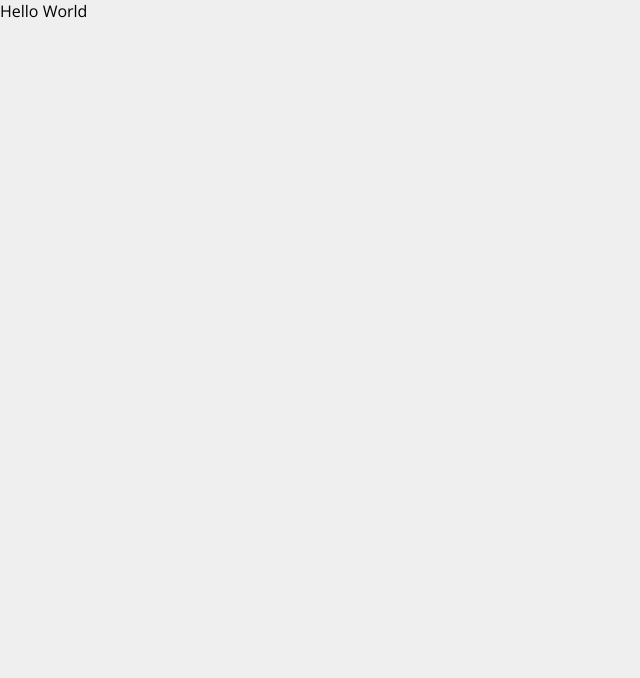
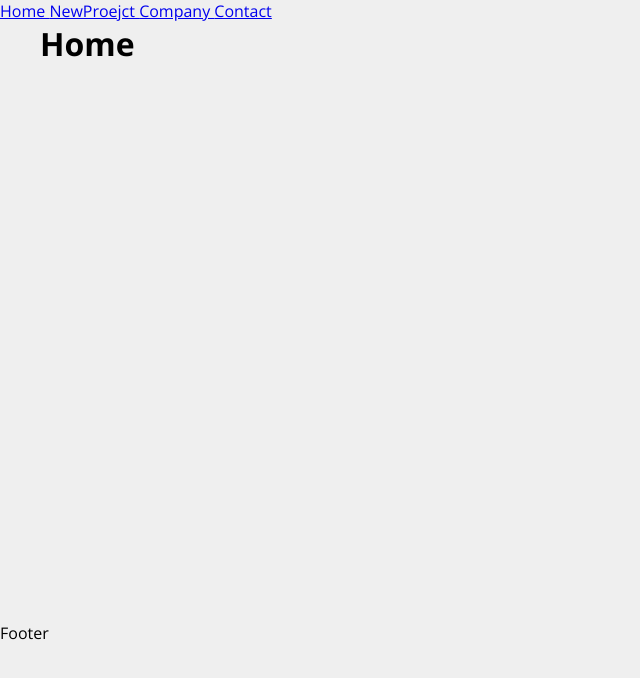
Before and after one commit to RogerXO/project-costs, a React (Create React App) app: page / in a window 1280 px wide. Shown: the top 678 px of the page, without its empty margins (0-640 px from the left). Built offline with nearby package versions, Linux system fonts and the light colour scheme.

Commit message:
project structured

```diff
--- a/src/App.js
+++ b/src/App.js
@@ -1,8 +1,31 @@
+import { BrowserRouter as Router, Routes, Route, Link } from 'react-router-dom'
+import Home from './components/pages/Home';
+import Company from './components/pages/Company';
+import Contact from './components/pages/Contact';
+import NewProject from './components/pages/NewProject';
 
+import Container from './components/layout/Container';
 
 function App() {
   return (
-    <><p>Hello World</p></>
+    <Router>
+      <nav>
+        <Link to="/"> Home </Link>
+        <Link to="/newProject"> NewProejct </Link>
+        <Link to="/company"> Company </Link>
+        <Link to="/contact"> Contact </Link>
+      </nav>
+
+      <Container customClass="minHeight">
+        <Routes>
+          <Route path='/' element={<Home/>}/>
+          <Route path='/newProject' element={<NewProject/>}/>
+          <Route path='/company' element={<Company/>}/>
+          <Route path='/contact' element={<Contact/>}/>
+        </Routes>
+      </Container>
+      <p>Footer</p>
+    </Router>
   )
 }
 
--- /dev/null
+++ b/src/components/layout/Container.js
@@ -0,0 +1,9 @@
+import styles from './Container.module.css'
+
+function Container(props) {
+    return (
+        <div className = {`${styles.container} ${styles[props.customClass]}`}> { props.children } </div>
+    )
+}
+
+export default Container
--- /dev/null
+++ b/src/components/layout/Container.module.css
@@ -0,0 +1,20 @@
+.container {
+    width: 1200px;
+    display: flex;
+    justify-content: space-between;
+    margin: 0 auto;
+    flex-wrap: wrap;
+}
+
+.minHeight {
+    min-height: 75%;
+}
+
+.start {
+    justify-content: flex-start;
+}
+
+.column {
+    flex-direction: column;
+    justify-content: flex-start;
+}
--- /dev/null
+++ b/src/components/pages/Company.js
@@ -0,0 +1,5 @@
+function Company() {
+    return <h1>Company</h1>
+}
+
+export default Company
--- /dev/null
+++ b/src/components/pages/Contact.js
@@ -0,0 +1,5 @@
+function Contact() {
+    return <h1>Contact</h1>
+}
+
+export default Contact
--- /dev/null
+++ b/src/components/pages/Home.js
@@ -0,0 +1,5 @@
+function Home() {
+    return <h1>Home</h1>
+}
+
+export default Home
--- /dev/null
+++ b/src/components/pages/NewProject.js
@@ -0,0 +1,5 @@
+function NewProject() {
+    return <h1>New project</h1>
+}
+
+export default NewProject
```
